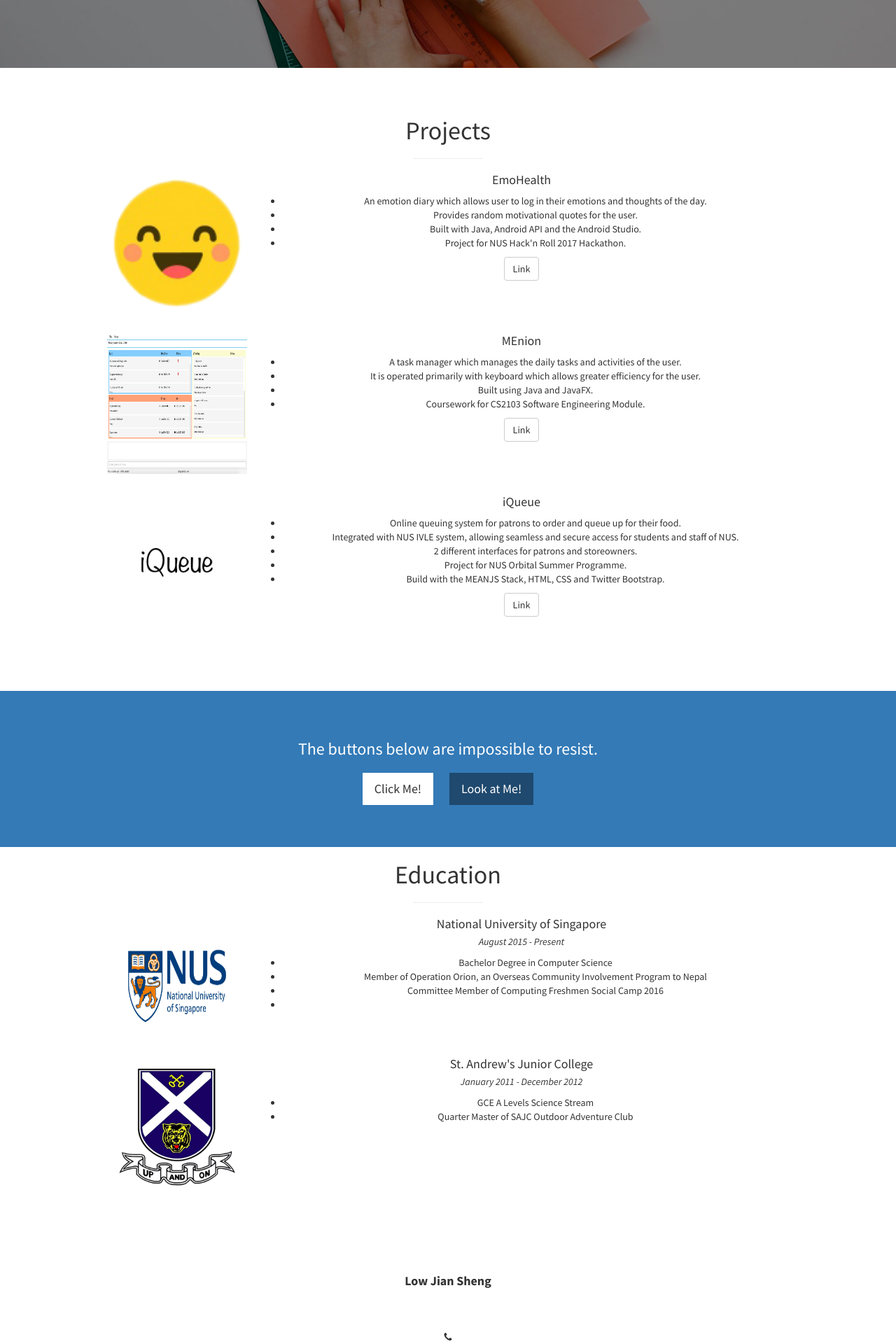
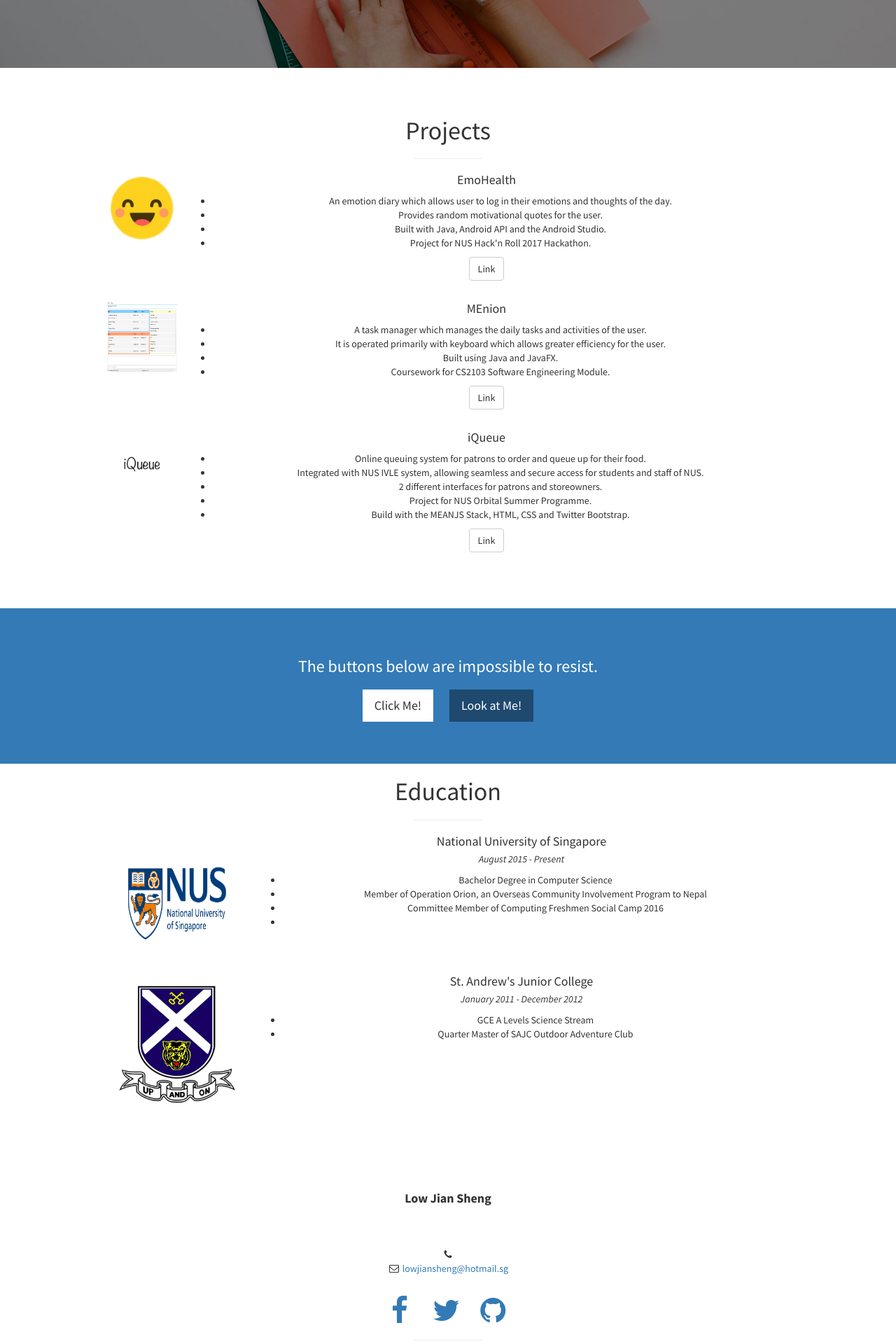
Before and after one commit to lowjiansheng/lowjiansheng, a Jekyll site: the page built from index.html, in a window 1280 px wide. Shown: the part 2048-3968 px from the top of the page at 70% size. Built offline with Jekyll 4.4.1, drawn with Linux system fonts in a browser that asks for light colours.

Commit message:
Change size of image of logo

```diff
--- a/_includes/portfolio.html
+++ b/_includes/portfolio.html
@@ -11,7 +11,7 @@
             <div class="media-left">
                 <div class="portfolio-item">
                   <a href="https://github.com/EmoHealth/mobile-app">
-                    <img src="img/emo_health.png" class="media-object" class="img-thumbnail" height="200" width = "200">
+                    <img src="img/emo_health.png" class="media-object" class="img-thumbnail" height="100" width = "100">
                   </a>
                 </div>
             </div>
@@ -38,7 +38,7 @@
             <div class="media-left">
                 <div class="portfolio-item">
                   <a href="https://github.com/CS2103AUG2016-W14-C2/main">
-                    <img src="img/menion.png" class="media-object" class="img-thumbnail" height="200" width = "200">
+                    <img src="img/menion.png" class="media-object" class="img-thumbnail" height="100" width = "100">
                   </a>
                 </div>
             </div>
@@ -65,7 +65,7 @@
             <div class="media-left">
                 <div class="portfolio-item">
                   <a href="http://iqueueorbital.herokuapp.com">
-                    <img src="img/iqueue.png" class="media-object" class="img-thumbnail" height="200" width = "200">
+                    <img src="img/iqueue.png" class="media-object" class="img-thumbnail" height="100" width = "100">
                   </a>
                 </div>
             </div>
```
